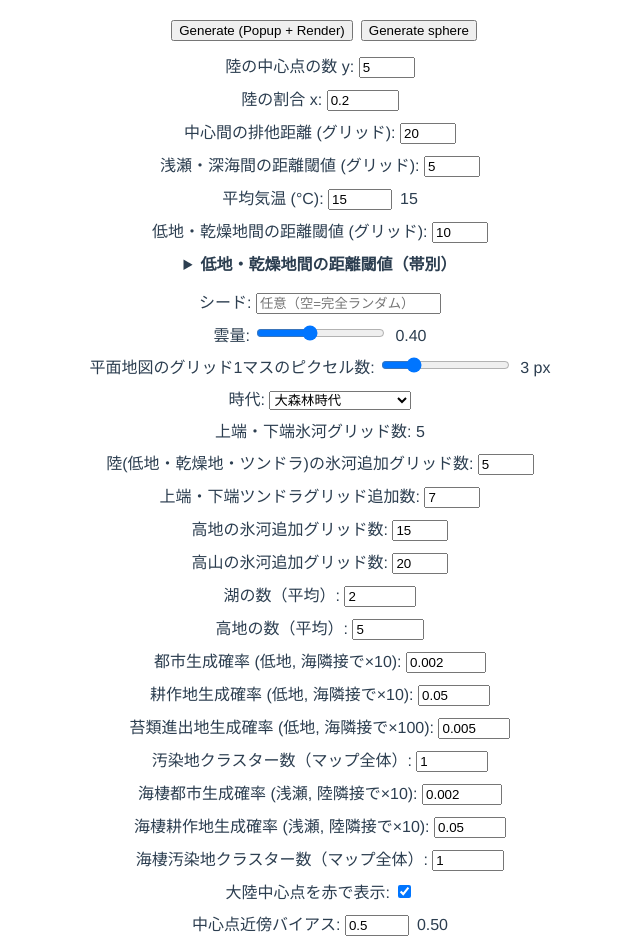
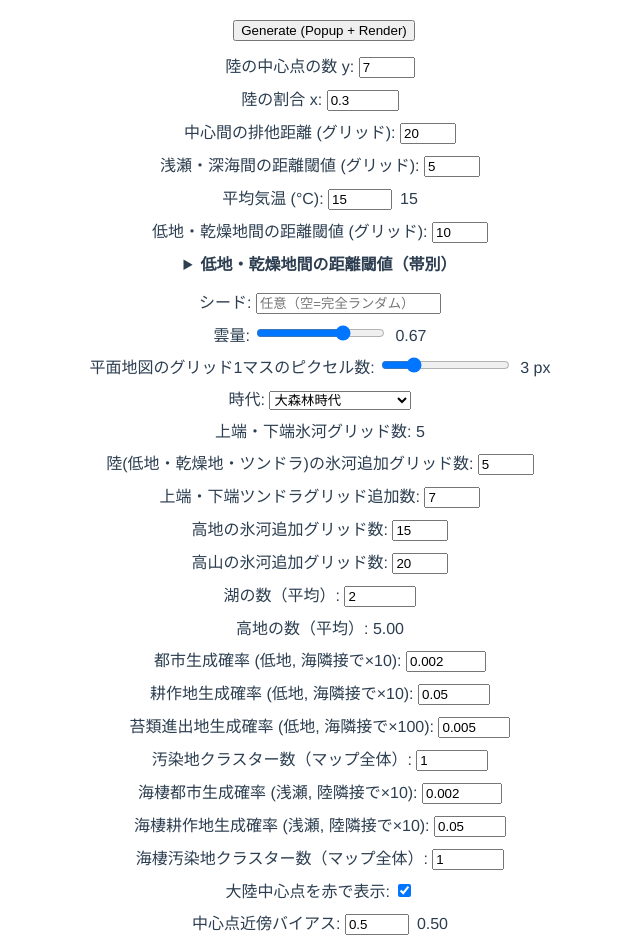
Before and after one commit to consbiol/plate, a Vue app: page / in a window 1280 px wide. Shown: the whole page, without its empty margins (320-960 px from the left). Built offline with nearby package versions, Linux system fonts and the light colour scheme.

Commit message:
海率依存の氷河生成

```diff
--- a/src/components/Grids_Calculation.vue
+++ b/src/components/Grids_Calculation.vue
@@ -35,16 +35,16 @@ export default {
     // per-latitude-band vertical wobble (rows): integer number of rows to shift (+/-)
     landBandVerticalWobbleRows: { type: Number, required: false, default: 2 },
     // per-latitude-band land distance thresholds (bands 1..10, pole->equator)
-    landDistanceThreshold1: { type: Number, required: false, default: 35 },
-    landDistanceThreshold2: { type: Number, required: false, default: 35 },
-    landDistanceThreshold3: { type: Number, required: false, default: 35 },
-    landDistanceThreshold4: { type: Number, required: false, default: 35 },
-    landDistanceThreshold5: { type: Number, required: false, default: 25 },
-    landDistanceThreshold6: { type: Number, required: false, default: 10 },
-    landDistanceThreshold7: { type: Number, required: false, default: 5 },
-    landDistanceThreshold8: { type: Number, required: false, default: 10 },
-    landDistanceThreshold9: { type: Number, required: false, default: 25 },
-    landDistanceThreshold10: { type: Number, required: false, default: 35 },
+    landDistanceThreshold1: { type: Number, required: false, default: 10 },
+    landDistanceThreshold2: { type: Number, required: false, default: 15 },
+    landDistanceThreshold3: { type: Number, required: false, default: 15 },
+    landDistanceThreshold4: { type: Number, required: false, default: 10 },
+    landDistanceThreshold5: { type: Number, required: false, default: 8 },
+    landDistanceThreshold6: { type: Number, required: false, default: 4 },
+    landDistanceThreshold7: { type: Number, required: false, default: 1 },
+    landDistanceThreshold8: { type: Number, required: false, default: 4 },
+    landDistanceThreshold9: { type: Number, required: false, default: 8 },
+    landDistanceThreshold10: { type: Number, required: false, default: 15 },
     topTundraRows: { type: Number, required: true },
     topGlacierRows: { type: Number, required: true },
     landGlacierExtraRows: { type: Number, required: true },
@@ -59,7 +59,7 @@ export default {
     // 耕作地グリッド生成の確率（低地のみ、海隣接で10倍）
     cultivatedGenerationProbability: { type: Number, required: false, default: 0.05 },
     // 苔類進出地グリッド生成の確率（低地のみ、海隣接で100倍、苔類進出時代のみ生成）
-    bryophyteGenerationProbability: { type: Number, required: false, default: 0.01 },
+    bryophyteGenerationProbability: { type: Number, required: false, default: 0.005 },
     // 汚染地クラスター数（マップ全体、開始セルはシードで決定）
     pollutedAreasCount: { type: Number, required: false, default: 1 },
     // 海棲都市グリッド生成の確率（浅瀬のみ、陸隣接で10倍）
@@ -78,7 +78,11 @@ export default {
     era: { type: String, required: false, default: null }
   },
   data() {
-    return {};
+    return {
+      // prop を直接変更しないための内部ステート
+      internalTopGlacierRows: this.topGlacierRows,
+      lastReturnedGlacierRows: null
+    };
   },
   watch: {
     generateSignal() {
@@ -266,37 +270,73 @@ export default {
         default: return this.landDistanceThreshold10;
       }
     },
+    // ヘルパー: アンカーから線形補間して v_calc を得る
+    _interpAnchors(t, anchors) {
+      if (t <= anchors[0].t) {
+        return anchors[0].val + (t - anchors[0].t) * (-1);
+      }
+      const last = anchors[anchors.length - 1];
+      if (t >= last.t) {
+        return last.val + (t - last.t) * (-1);
+      }
+      for (let i = 0; i < anchors.length - 1; i++) {
+        const a = anchors[i];
+        const b = anchors[i + 1];
+        if (t >= a.t && t <= b.t) {
+          const ratio = (t - a.t) / (b.t - a.t);
+          return a.val + ratio * (b.val - a.val);
+        }
+      }
+      return 0;
+    },
+    // ヘルパー: 海陸比から glacierSlope を計算
+    _computeGlacierSlope(ratio_ocean, ratio_ocean_ref = 0.7) {
+      return Math.pow(Math.max(0.15, ratio_ocean / ratio_ocean_ref), 0.7);
+    },
+    // ヘルパー: sea率に基づく追加ブーストを計算 seaBoostFactorは調整可能な倍率で大きいほど海率の氷河形成への影響を強くする
+    _computeSeaBoost(v_calc, ratio_ocean, ratio_ocean_ref = 0.7, seaBoostFactor = 1.6, V_REF = 2) {
+      const seaExcess = Math.max(0, ratio_ocean - ratio_ocean_ref);
+      const seaExcessScaled = seaExcess > 0 ? Math.pow(seaExcess, 0.5) : 0;
+      const positiveDelta = Math.max(0, v_calc - V_REF);
+      return seaExcessScaled * seaBoostFactor * positiveDelta;
+    },
     // 平均気温から上端・下端氷河グリッド数を算出（10℃低下ごとに+10）
-    _computeTopGlacierRowsFromAverageTemperature() {
+    // glacier_alpha は Turn_yr から事前に決定
+    // 例：this.glacier_alpha = 0.02;
+    _computeTopGlacierRowsFromAverageTemperature(ratioOceanOverride) {
       const t = (typeof this.averageTemperature === 'number') ? this.averageTemperature : 15;
+
       const anchors = [
-        { t: -25, val: 45 },
-        { t: -15, val: 35 },
-        { t: -5,  val: 25 },
-        { t: 5,   val: 15 },
-        { t: 10,  val: 10 },
-        { t: 15,  val: 5  },
-        { t: 25,  val: -5 }
+        { t: -25, val: 42 },
+        { t: -15, val: 32 },
+        { t: -5,  val: 22 },
+        { t: 5,   val: 12 },
+        { t: 10,  val: 7  },
+        { t: 15,  val: 2  },
+        { t: 25,  val: -8 }
       ];
-      let v;
-      if (t <= anchors[0].t) {
-        // 直線外挿（傾き -1 行/℃）
-        v = anchors[0].val + (t - anchors[0].t) * (-1);
-      } else if (t >= anchors[anchors.length - 1].t) {
-        const last = anchors[anchors.length - 1];
-        v = last.val + (t - last.t) * (-1);
-      } else {
-        for (let i = 0; i < anchors.length - 1; i++) {
-          const a = anchors[i];
-          const b = anchors[i + 1];
-          if (t >= a.t && t <= b.t) {
-            const ratio = (t - a.t) / (b.t - a.t);
-            v = a.val + ratio * (b.val - a.val);
-            break;
-          }
-        }
-      }
-      return Math.round(v);
+
+      const v_calc = this._interpAnchors(t, anchors);
+
+      const ratio_ocean = (typeof ratioOceanOverride === 'number')
+        ? Math.min(1, Math.max(0, ratioOceanOverride))
+        : Math.min(1, Math.max(0, this.seaLandRatio ?? 0.7));
+      const ratio_ocean_ref = 0.7;
+
+      const glacierSlope = this._computeGlacierSlope(ratio_ocean, ratio_ocean_ref);
+      const V_REF = 2;
+      const v_eff_slope = V_REF + (v_calc - V_REF) * glacierSlope;
+
+      const v_boost = this._computeSeaBoost(v_calc, ratio_ocean, ratio_ocean_ref, 1.6, V_REF);
+      const v_eff = v_eff_slope + v_boost;
+
+      const glacier_alpha = this.glacier_alpha ?? 1;
+      if (this.internalTopGlacierRows == null) this.internalTopGlacierRows = v_eff;
+      this.internalTopGlacierRows = glacier_alpha * v_eff + (1 - glacier_alpha) * this.internalTopGlacierRows;
+      if (this.lastReturnedGlacierRows == null) this.lastReturnedGlacierRows = Math.round(this.internalTopGlacierRows);
+      const rounded = Math.round(this.internalTopGlacierRows);
+      if (Math.abs(rounded - this.lastReturnedGlacierRows) >= 1) this.lastReturnedGlacierRows = rounded;
+      return this.lastReturnedGlacierRows;
     },
     noise2D(x, y) {
       const s = Math.sin((x * 12.9898) + (y * 78.233)) * 43758.5453;
@@ -536,7 +576,11 @@ export default {
       for (let ci = 0; ci < centers.length; ci++) {
         // 高地（中心単位）のサブRNG
         const centerRng = this._getDerivedRng('highland-center', ci);
-        const lambda = this.averageHighlandsPerCenter;
+        // 高地クラスタの平均数を陸の割合に依存させる:
+        // ルール: 陸の割合 x が 0.1 増えるごとにクラスタ数が +1、
+        // 例: x=0.1 -> 3, x=0.3 -> 5, x=0.7 -> 9, x=0.9 ->11
+        const landRatioForHighlands = (typeof this.seaLandRatio === 'number') ? Number(this.seaLandRatio) : 0.3;
+        const lambda = 2 + 10 * landRatioForHighlands; // 上限は撤廃（非整数でも Poisson の平均として扱う）
         const numHighlands = this._poissonSample(lambda, 20, centerRng || seededRng); // 個数はシードで決定
         if (seededLog && seededLog[ci]) {
           seededLog[ci].highlandsCount = numHighlands;
@@ -835,7 +879,27 @@ export default {
         const res = this.computeScoresForCenters(centers, localCenterParameters);
         scores = res.scores;
         const sorted = scores.slice().sort((a, b) => a - b);
-        const k = Math.floor((1 - this.seaLandRatio) * N);
+        // UI の seaLandRatio を内部の生成用比率へスムーズにマッピング（アンカー: 0.3->0.07, 0.9->0.7）
+        const mapSeaLandRatio = (ui) => {
+          const clamp = (v, a, b) => Math.min(b, Math.max(a, v));
+          ui = clamp(Number(ui) || 0, 0, 1);
+          const x0 = 0.3, y0 = 0.07;
+          const x1 = 0.9, y1 = 0.7;
+          if (ui <= x0) {
+            // 0..x0 を 0..y0 に線形マップ
+            return (ui / x0) * y0;
+          } else if (ui >= x1) {
+            // x1..1 を y1..1 に線形マップ
+            return y1 + ((ui - x1) / (1 - x1)) * (1 - y1);
+          } else {
+            // 中央区間は smoothstep(3t^2-2t^3) で滑らかに補間
+            const t = (ui - x0) / (x1 - x0);
+            const s = t * t * (3 - 2 * t);
+            return y0 + s * (y1 - y0);
+          }
+        };
+        const effectiveSeaLandRatio = Math.min(0.999, Math.max(0.0, mapSeaLandRatio(this.seaLandRatio)));
+        const k = Math.floor((1 - effectiveSeaLandRatio) * N);
         threshold = sorted[Math.max(0, Math.min(sorted.length - 1, k))];
         let anyCenterLand = false;
         for (let i = 0; i < centers.length; i++) {
@@ -933,10 +997,9 @@ export default {
           if (hasLandNeighbor) break;
         }
         if (!hasLandNeighbor) {
-          // 90% の確率で海に戻す（文明時代・海棲文明時代はシードで決定）
-          const strict = (this.era === '文明時代' || this.era === '海棲文明時代') && !!seededRng;
-          const r = strict ? (this._getDerivedRng('coast-island', gx, gy) || seededRng) : Math.random;
-          if (r() < 0.9) landMask[idx] = false;
+          // 一律で70%の確率で海に戻す（シードがあれば再現可能にする）
+          const pickRng = (this._getDerivedRng && this._getDerivedRng('coast-island', gx, gy)) || seededRng || Math.random;
+          if (pickRng() < 0.7) landMask[idx] = false;
         }
       }
     }
@@ -1058,9 +1121,26 @@ export default {
       // --- ツンドラの適用（上端・下端） ---
       this._applyTundra(colors, landNoiseAmplitude, lowlandColor, tundraColor);
       // --- 氷河の適用（上端） ---
+      // ここで「氷河で上書きされる前」の陸/海比を計測（湖は海扱い）
+      const preGlacierLandCount = (() => {
+        let cnt = 0;
+        for (let i = 0; i < N; i++) {
+          if (landMask[i] && !(typeof lakeMask !== 'undefined' && lakeMask[i])) cnt++;
+        }
+        return cnt;
+      })();
+      const preGlacierSeaCount = Math.max(0, N - preGlacierLandCount);
+      const preGlacierStats = {
+        landCount: preGlacierLandCount,
+        seaCount: preGlacierSeaCount,
+        total: N,
+        landRatio: preGlacierLandCount / (N || 1)
+      };
       // 上端を氷河で上書き（ノイズ付き）
       // 海/湖: +0、低地・乾燥地・ツンドラ: +landGlacierExtraRows、高地: +highlandGlacierExtraRows
-      const computedTopGlacierRows = this._computeTopGlacierRowsFromAverageTemperature();
+      const computedTopGlacierRows = this._computeTopGlacierRowsFromAverageTemperature(
+        preGlacierStats.seaCount / (preGlacierStats.total || 1)
+      );
       for (let gy = 0; gy < this.gridHeight; gy++) {
         for (let gx = 0; gx < this.gridWidth; gx++) {
           const idx = gy * this.gridWidth + gx;
@@ -1669,7 +1749,8 @@ export default {
       this.$emit('generated', {
         centerParameters: localCenterParameters,
         gridData,
-        deterministicSeed: this.deterministicSeed
+        deterministicSeed: this.deterministicSeed,
+        preGlacierStats // 氷河上書き前の比率情報を追加
       });
     }
   }
--- a/src/components/Parameters_Display.vue
+++ b/src/components/Parameters_Display.vue
@@ -3,9 +3,7 @@
     <button @click="onClickGenerate" style="margin-bottom: 12px; margin-left: 8px;">
       Generate (Popup + Render)
     </button>
-    <button @click="onClickGenerateSphere" style="margin-bottom: 12px; margin-left: 8px;">
-      Generate sphere
-    </button>
+
     <div style="margin-bottom: 8px;">
       <label>陸の中心点の数 y: </label>
       <input type="number" min="1" max="10" v-model.number="local.centersY" />
@@ -97,7 +95,7 @@
     </div>
     <div style="margin-bottom: 8px;">
       <label>高地の数（平均）: </label>
-      <input type="number" min="0" max="10" step="0.5" v-model.number="local.averageHighlandsPerCenter" />
+      <span>{{ computedAverageHighlandsPerCenter.toFixed(2) }}</span>
     </div>
     <div style="margin-bottom: 8px;">
       <label>都市生成確率 (低地, 海隣接で×10): </label>
@@ -205,7 +203,7 @@
       :highlandGlacierExtraRows="local.highlandGlacierExtraRows"
       :alpineGlacierExtraRows="local.alpineGlacierExtraRows"
       :averageLakesPerCenter="local.averageLakesPerCenter"
-      :averageHighlandsPerCenter="local.averageHighlandsPerCenter"
+      :averageHighlandsPerCenter="computedAverageHighlandsPerCenter"
       :centerParameters="mutableCenterParams"
       :generateSignal="generateSignal"
         :deterministicSeed="local.deterministicSeed"
@@ -246,27 +244,27 @@ export default {
   name: 'Parameters_Display',
   components: { Grids_Calculation, Sphere_Display },
   props: {
-    // 陸の中心点の数（デフォルト: 5）: 地形生成の起点となる中心点の個数。多いほど複雑な地形になります。
-    centersY: { type: Number, required: false, default: 5 },
-    // 陸の割合（デフォルト: 0.2）: 全グリッド中、陸地が占める割合。0.2は20%が陸地、80%が海を意味します。
-    seaLandRatio: { type: Number, required: false, default: 0.2 },
-    // 中心間の排他距離（デフォルト: 20グリッド）: 各中心点間の最小距離。近すぎると重複した地形になります。
+    // 陸の中心点の数: 地形生成の起点となる中心点の個数。多いほど複雑な地形になります。
+    centersY: { type: Number, required: false, default: 7 },
+    // 陸の割合: 全グリッド中、陸地が占める割合の指標
+    seaLandRatio: { type: Number, required: false, default: 0.3 },
+    // 中心間の排他距離: 各中心点間の最小距離。近すぎると重複した地形になります。
     minCenterDistance: { type: Number, required: false, default: 20 },
-    // 浅瀬・深海間の距離閾値（デフォルト: 5グリッド）: 海グリッドが浅瀬か深海かを判定する距離の基準値。大きいほど浅瀬が広がります。
+    // 浅瀬・深海間の距離閾値: 海グリッドが浅瀬か深海かを判定する距離の基準値。大きいほど浅瀬が広がります。
     baseSeaDistanceThreshold: { type: Number, required: false, default: 5 },
-    // 低地・乾燥地間の距離閾値（デフォルト: 10グリッド）: 陸グリッドが低地か乾燥地かを判定する距離の基準値。大きいほど低地が広がります。
+    // 低地・乾燥地間の距離閾値: 陸グリッドが低地か乾燥地かを判定する距離の基準値。大きいほど低地が広がります。
     baseLandDistanceThreshold: { type: Number, required: false, default: 10 },
     // 低地・乾燥地間の距離閾値（帯ごと、上端/下端から5グリッド単位、帯1..帯10）
-    landDistanceThreshold1: { type: Number, required: false, default: 35 },
-    landDistanceThreshold2: { type: Number, required: false, default: 35 },
-    landDistanceThreshold3: { type: Number, required: false, default: 35 },
-    landDistanceThreshold4: { type: Number, required: false, default: 35 },
-    landDistanceThreshold5: { type: Number, required: false, default: 25 },
-    landDistanceThreshold6: { type: Number, required: false, default: 10 },
-    landDistanceThreshold7: { type: Number, required: false, default: 5 },
-    landDistanceThreshold8: { type: Number, required: false, default: 10 },
-    landDistanceThreshold9: { type: Number, required: false, default: 25 },
-    landDistanceThreshold10: { type: Number, required: false, default: 35 },
+    landDistanceThreshold1: { type: Number, required: false, default: 10 },
+    landDistanceThreshold2: { type: Number, required: false, default: 15 },
+    landDistanceThreshold3: { type: Number, required: false, default: 15 },
+    landDistanceThreshold4: { type: Number, required: false, default: 10 },
+    landDistanceThreshold5: { type: Number, required: false, default: 8 },
+    landDistanceThreshold6: { type: Number, required: false, default: 4 },
+    landDistanceThreshold7: { type: Number, required: false, default: 1 },
+    landDistanceThreshold8: { type: Number, required: false, default: 4 },
+    landDistanceThreshold9: { type: Number, required: false, default: 8 },
+    landDistanceThreshold10: { type: Number, required: false, default: 15 },
     // 帯の縦揺らぎ（行数）: 0で無効
     landBandVerticalWobbleRows: { type: Number, required: false, default: 2 },
     // 上端・下端ツンドラグリッド追加数（デフォルト: 7）: 上端・下端氷河グリッド数からの追加グリッド数
@@ -286,7 +284,7 @@ export default {
     // 中心点のパラメータ配列（デフォルト: 空配列）: 各中心点の影響係数、減衰率、方向角度などの詳細パラメータ。
     centerParameters: { type: Array, required: false, default: () => [] },
     // 雲量（0..1）: 被覆度優先で効く
-    f_cloud: { type: Number, required: false, default: 0.4 },
+    f_cloud: { type: Number, required: false, default: 0.67 },
     // 都市生成確率（低地、海隣接で10倍）
     cityProbability: { type: Number, required: false, default: 0.002 },
     // 耕作地生成確率（低地、海隣接で10倍）
@@ -347,7 +345,6 @@ export default {
         highlandGlacierExtraRows: this.highlandGlacierExtraRows,
         alpineGlacierExtraRows: this.alpineGlacierExtraRows,
         averageLakesPerCenter: this.averageLakesPerCenter,
-        averageHighlandsPerCenter: this.averageHighlandsPerCenter,
         deterministicSeed: '',
         cityProbability: this.cityProbability,
         cultivatedProbability: this.cultivatedProbability,
@@ -419,6 +416,10 @@ export default {
         }
       }
     },
+    computedAverageHighlandsPerCenter() {
+      const x = (this.local && typeof this.local.seaLandRatio === 'number') ? Number(this.local.seaLandRatio) : 0.3;
+      return 2 + 10 * x;
+    },
     topTundraRowsComputed() {
       const glacier = (this.local && typeof this.local.topGlacierRows === 'number') ? this.local.topGlacierRows : 0;
       const extra = (this.local && typeof this.local.tundraExtraRows === 'number') ? this.local.tundraExtraRows : 0;
@@ -475,16 +476,17 @@ export default {
     onClickGenerate() {
       this.generateSignal += 1;
     },
-    onClickGenerateSphere() {
-      if (this.$refs.sphere) {
-        this.$refs.sphere.openSpherePopup();
-      }
-    },
+
     onGenerated(payload) {
       // 1) パラメータの出力HTMLをポップアップ表示・更新
       this.mutableCenterParams = JSON.parse(JSON.stringify(payload.centerParameters || []));
       if (payload && typeof payload.deterministicSeed !== 'undefined') {
         this.local.deterministicSeed = payload.deterministicSeed || '';
+      }
+      // 1.1) 氷河上書き前の陸/海比をローカルに保持（湖は海扱い）
+      if (payload && payload.preGlacierStats) {
+        if (!this.stats) this.stats = {};
+        this.stats.preGlacier = payload.preGlacierStats;
       }
       // 1.2) 平面表示色（+2枠）を計算してポップアップ用に保持
       try {
@@ -591,6 +593,7 @@ export default {
     buildOutputHtml() {
       const params = this.local;
       const centers = this.mutableCenterParams || [];
+      const pre = (this.stats && this.stats.preGlacier) ? this.stats.preGlacier : null;
       const escape = (s) => String(s).replace(/[&<>"']/g, c => ({'&':'&amp;','<':'&lt;','>':'&gt;','"':'&quot;',"'":'&#39;'}[c]));
       const fmtPct = (num, den) => {
         if (!den || den <= 0) return '0.00%';
@@ -657,6 +660,10 @@ export default {
     <div class="row"><label>高地の氷河追加グリッド数:</label><span>${escape(params.highlandGlacierExtraRows)}</span></div>
     <div class="row"><label>高山の氷河追加グリッド数:</label><span>${escape(params.alpineGlacierExtraRows)}</span></div>
     <div class="row"><label>グリッド幅×高さ:</label><span>${escape(this.gridWidth)} × ${escape(this.gridHeight)}</span></div>
+    ${
+      pre ? `<div class="row"><label>氷河上書き前 - 陸:</label><span>${escape(pre.landCount)} (${escape((pre.landRatio*100).toFixed(2))}% )</span></div>
+             <div class="row"><label>氷河上書き前 - 海:</label><span>${escape(pre.seaCount)} (${escape((100 - (pre.landRatio*100)).toFixed(2))}% )</span></div>` : ''
+    }
     <div class="row"><label>湖の数（平均）:</label><span>${escape(params.averageLakesPerCenter)}</span></div>
     <div class="section-title">グリッド種類の内訳（合計 ${escape(totalN)}）</div>
     <div class="row"><label>深海:</label><span>${typeCounts ? escape(typeCounts.deepSea) : '-'} (${typeCounts ? fmtPct(typeCounts.deepSea, totalN) : '-'})</span></div>
@@ -681,14 +688,73 @@ export default {
 </html>`;
     },
     openOrUpdatePlanePopup() {
-      const w = this.planePopupRef && !this.planePopupRef.closed ? this.planePopupRef : window.open('', 'PlaneView', 'width=900,height=700');
+      // build plane and sphere HTML and embed them into two iframes within a single popup
+      const w = this.planePopupRef && !this.planePopupRef.closed ? this.planePopupRef : window.open('', 'PlaneSphereView', 'width=1400,height=900,scrollbars=yes');
       this.planePopupRef = w;
       if (!w) return;
       const doc = w.document;
-      const html = this.buildPlaneHtml();
+      const planeHtml = this.buildPlaneHtml();
+      const sphereHtml = (this.$refs && this.$refs.sphere && typeof this.$refs.sphere.buildHtml === 'function')
+        ? this.$refs.sphere.buildHtml()
+        : '<!doctype html><html><body><div>Sphere unavailable</div></body></html>';
+      const combined = `
+<!doctype html>
+<html>
+  <head>
+    <meta charset="utf-8" />
+    <title>Plane & Sphere View</title>
+    <meta name="viewport" content="width=device-width, initial-scale=1" />
+    <style>
+      html,body{height:100%;margin:0}
+      .wrap{display:flex;gap:8px;height:100vh;padding:8px;box-sizing:border-box;background:#000;color:#fff}
+      iframe{flex:1;border:1px solid #444;border-radius:6px;background:#000}
+    </style>
+  </head>
+  <body>
+    <div class="wrap">
+      <iframe id="plane-iframe" title="Plane Map"></iframe>
+      <iframe id="sphere-iframe" title="Sphere View"></iframe>
+    </div>
+  </body>
+</html>`;
       doc.open();
-      doc.write(html);
+      doc.write(combined);
       doc.close();
+
+      // set iframe contents from parent so we can wire sphere canvas to component methods
+      try {
+        const pif = doc.getElementById('plane-iframe');
+        const sif = doc.getElementById('sphere-iframe');
+        if (pif) pif.srcdoc = planeHtml;
+        if (sif) {
+          sif.srcdoc = sphereHtml;
+          sif.onload = () => {
+            try {
+              const sw = sif.contentWindow;
+              const sdoc = sw.document;
+              const canvas = sdoc.getElementById('sphere-canvas');
+              if (!canvas) return;
+              if (this.$refs && this.$refs.sphere) {
+                const sph = this.$refs.sphere;
+                sph._sphereWin = sw;
+                sph._sphereCanvas = canvas;
+                // 初期回転速度を 10 grid/s に設定（1 grid/s = 1000 ms, 10 grid/s = 100 ms）
+                sph._rotationMsPerGrid = 100;
+                try { sph._useWebGL = sph.initWebGL(canvas); } catch (e) { sph._useWebGL = false; }
+                if (sph._useWebGL) sph.drawWebGL(); else sph.drawSphere(canvas);
+                const rotateBtn = sdoc.getElementById('rotate-btn');
+                if (rotateBtn) rotateBtn.addEventListener('click', () => { sph.toggleRotate(rotateBtn); });
+                const fasterBtn = sdoc.getElementById('faster-btn');
+                if (fasterBtn) fasterBtn.addEventListener('click', () => { sph.adjustSpeed(true); });
+                const slowerBtn = sdoc.getElementById('slower-btn');
+                if (slowerBtn) slowerBtn.addEventListener('click', () => { sph.adjustSpeed(false); });
+                sph.updateSpeedLabel();
+                sw.addEventListener('beforeunload', () => { sph.stopRotationLoop(); sph._isRotating = false; });
+              }
+            } catch (e) { void e; }
+          };
+        }
+      } catch (e) { void e; }
     },
     buildPlaneHtml() {
       const displayColors = Array.isArray(this.planeDisplayColors) ? this.planeDisplayColors : [];
--- a/src/components/Sphere_Display.vue
+++ b/src/components/Sphere_Display.vue
@@ -22,7 +22,7 @@ export default {
     // 時代（色プリセット切替の将来拡張用）
     era: { type: String, required: false, default: null },
     // 雲量（0..1）: 被覆度に強く、濃さ（不透明度）に弱く効かせる
-    f_cloud: { type: Number, required: false, default: 0.4 },
+    f_cloud: { type: Number, required: false, default: 0.67 },
     // 雲ノイズのトーラス周期（uv空間上の反復数）
     cloudPeriod: { type: Number, required: false, default: 16 },
     // 極周辺での雲生成ブースト強度（0..1）。0で無効、1で強ブースト
@@ -511,7 +511,7 @@ export default {
           const idx = displayY * displayStride + displayX;
           const s = displayColors[idx];
           let rgb = this.parseColorToRgb(s);
-          // 陸（氷河除く）に青灰色トーンを適用（事後的フィルタ）
+          // 陸（氷河除く）にトーン（color.js）を適用（事後的フィルタ）
           if (this.gridData && this.gridData.length === width * height) {
             const cell = this.gridData[y * width + x];
             if (cell && cell.terrain && cell.terrain.type === 'land' && cell.terrain.land !== 'glacier') {
```
Also changed, not shown: src/store/index.js (+11 -8 lines), src/utils/colors.js (+16 -16 lines).
